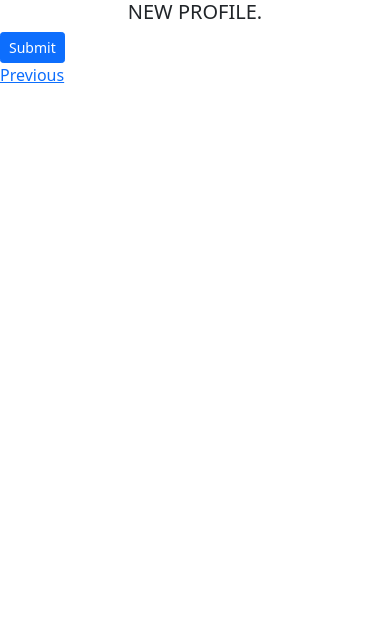
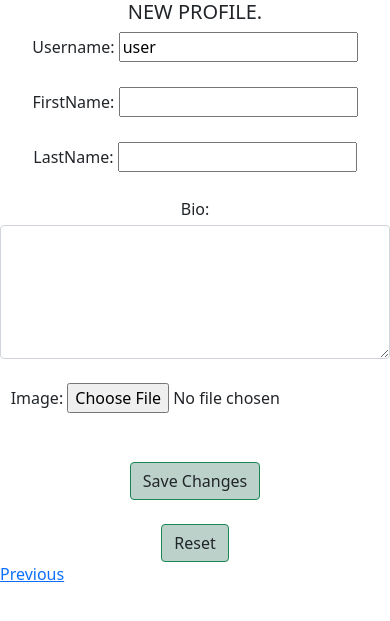
Before and after one commit to annngure/instagram, a Django app: page /upload/profile in a window 390 px wide. Shown: the top 621 px of the page. Run offline with Django 3.2, Linux system fonts and the light colour scheme; the visitor is signed in with stand-in values (Sample User, id 1); some libraries are stand-ins or nearby versions.

Commit message:
view forms in updateprofile

```diff
--- a/account/forms.py
+++ b/account/forms.py
@@ -20,10 +20,11 @@ class NewUserForm(UserCreationForm):
         return user
 
 
-class UpdateProfileForm(forms.ModelForm):
+class UpdateProfile(forms.ModelForm):
+    bio = forms.CharField(widget=forms.Textarea(attrs={'class': 'form-control', 'rows': 5}))
     class Meta:
         model = profile
-        exclude = ['profile_image']
+        fields = ['first_name','last_name','profile_image','bio','username']
 
 
 class UpdateUserForm(forms.ModelForm):
--- a/account/templates/profile.html
+++ b/account/templates/profile.html
@@ -84,7 +84,6 @@
                         <h4>username:{{user.username}}</h4>
                         <h4>followers:10</h4>
                         <h4>likes:2</h4>
-                        <button style="margin-left: 130px; background-color:rgb(187, 209, 202); width: 70px; margin-top: 10px">Edit</button>
                     </div>
 
                 </div>
--- a/account/templates/update-profile.html
+++ b/account/templates/update-profile.html
@@ -10,8 +10,52 @@
             <div class="col-md-6">
                 <form method="post" enctype="multipart/form-data">
                     {% csrf_token %}
-                    <input type="submit" class="btn btn-primary btn-sm" value="Submit">
-                    <input type="hidden" name="next" value="{{next}}">
+                    <div class="form-row">
+                        <div class="col-md-12">
+                            <div class="form-group">
+                                <div class="text-center">
+                                   <label class="medium mb-1">Username:</label>
+                                    {{ form.username }}
+                                </div>
+                                    <br>
+                                <div class="text-center">
+                                   <label class="medium mb-1">FirstName:</label>
+                                    {{ form.first_name }}
+                                </div>
+
+                                    <br>
+                                <div class="text-center">
+                                    <label class="medium mb-1">LastName:</label>
+                                    {{ form.last_name }}
+                                </div>
+                                    <br>
+                                <div class="text-center">
+                                    <label class="medium mb-1">Bio:</label>
+                                    {{ form.bio }}
+                                </div>
+
+                                    <br>
+                                <div class="text-center">
+                                    <label class="medium mb-1">Image:</label>
+                                    {{form.profile_image}}
+                                </div>
+
+                            </div>
+
+
+                        </div>
+                    </div>
+                    <br>
+                    <br>
+                    <div class="d-flex justify-content-center">
+                        <button type="submit" class="btn btn-success btn-block btn-md gradient-custom-4 text-body" style="background-color: rgb(187, 209, 202);">Save Changes</button>
+                    </div>
+                     <br>
+                    <div class="d-flex justify-content-center">
+                        <button type="reset" class="btn btn-success btn-block btn-md gradient-custom-4 text-body" style="background-color: rgb(187, 209, 202);">Reset</button>
+                    </div>
+
+
                 </form>
                 <p><a  href="{% url 'profile' %}" >Previous</a></p>
 
--- a/account/views.py
+++ b/account/views.py
@@ -22,25 +22,22 @@ def profileView(request):
 
 @login_required()
 def update_profile(request):
-    context={}
     if request.method =="POST":
-        form = UpdateProfileForm(request.POST)
+        form = UpdateProfile(request.POST ,request.FILES)
         if form.is_valid():
-            request_profile.profile_image = form.cleaned_data['profile_image']
-            request_profile.bio = form.cleaned_data['bio']
-            request_profile.username = form.cleaned_data['username']
             request_profile.save_profile()
+            messages.success(request,'Your profile is added sucessfully')
             return redirect('profile')
     else:
-        form =UpdateProfileForm()
+        form =UpdateProfile()
     if request.method =='POST':
-        form = UpdateProfileForm(request.POST)
+        form = UpdateProfile(request.POST,request.FILES)
         if form.is_valid():
-            new_profile = profile(profile_image = ['profile_image'],bio = form.cleaned_data['bio'],username = form.cleaned_data['username'])
             new_profile.save_profile()
+            messages.success(request,'Your profile is added sucessfully')
             return redirect('profile')
     else:
-        form = UpdateProfileForm()
+        form = UpdateProfile()
     context={
         "form":form
     }
```
